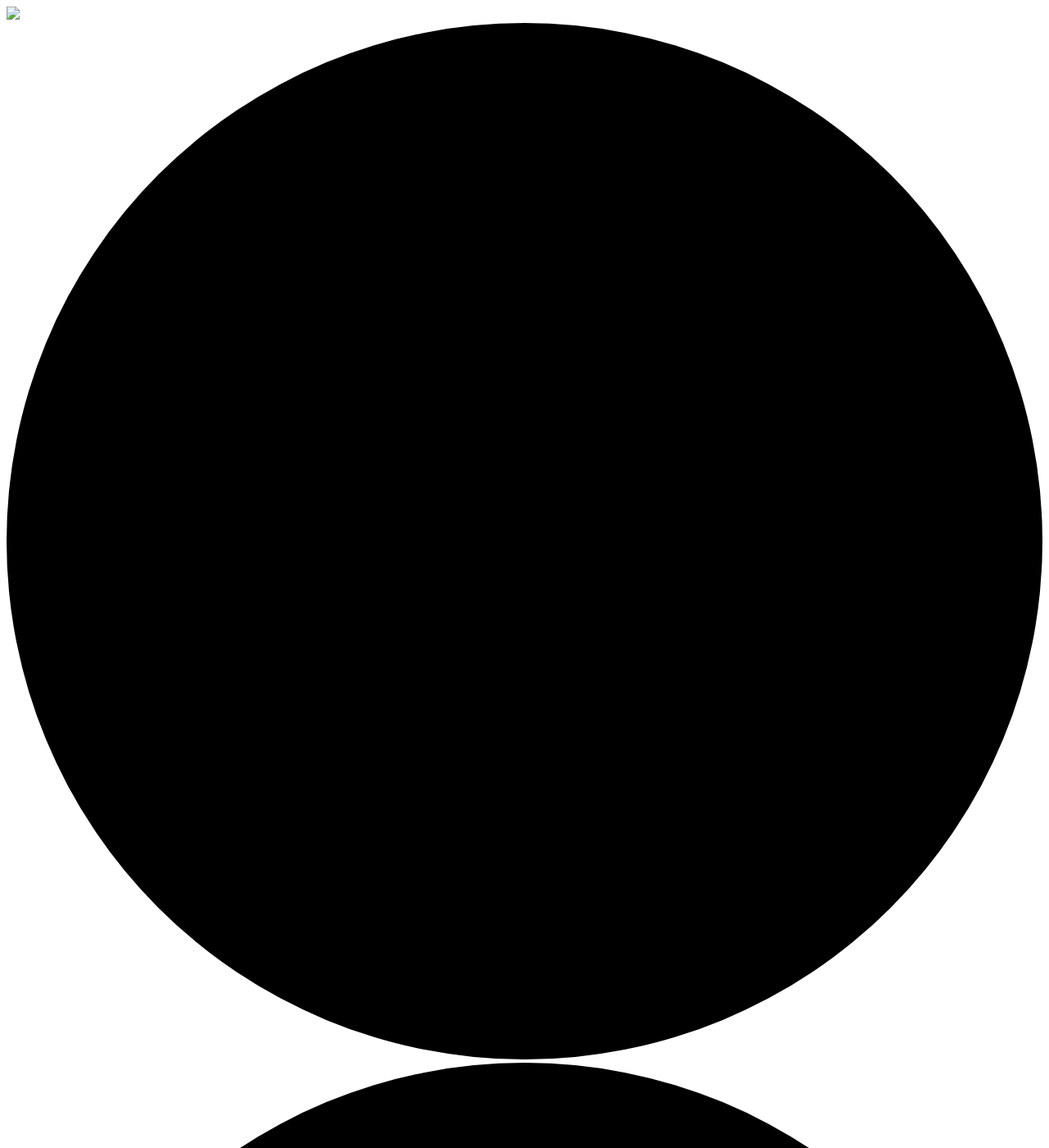
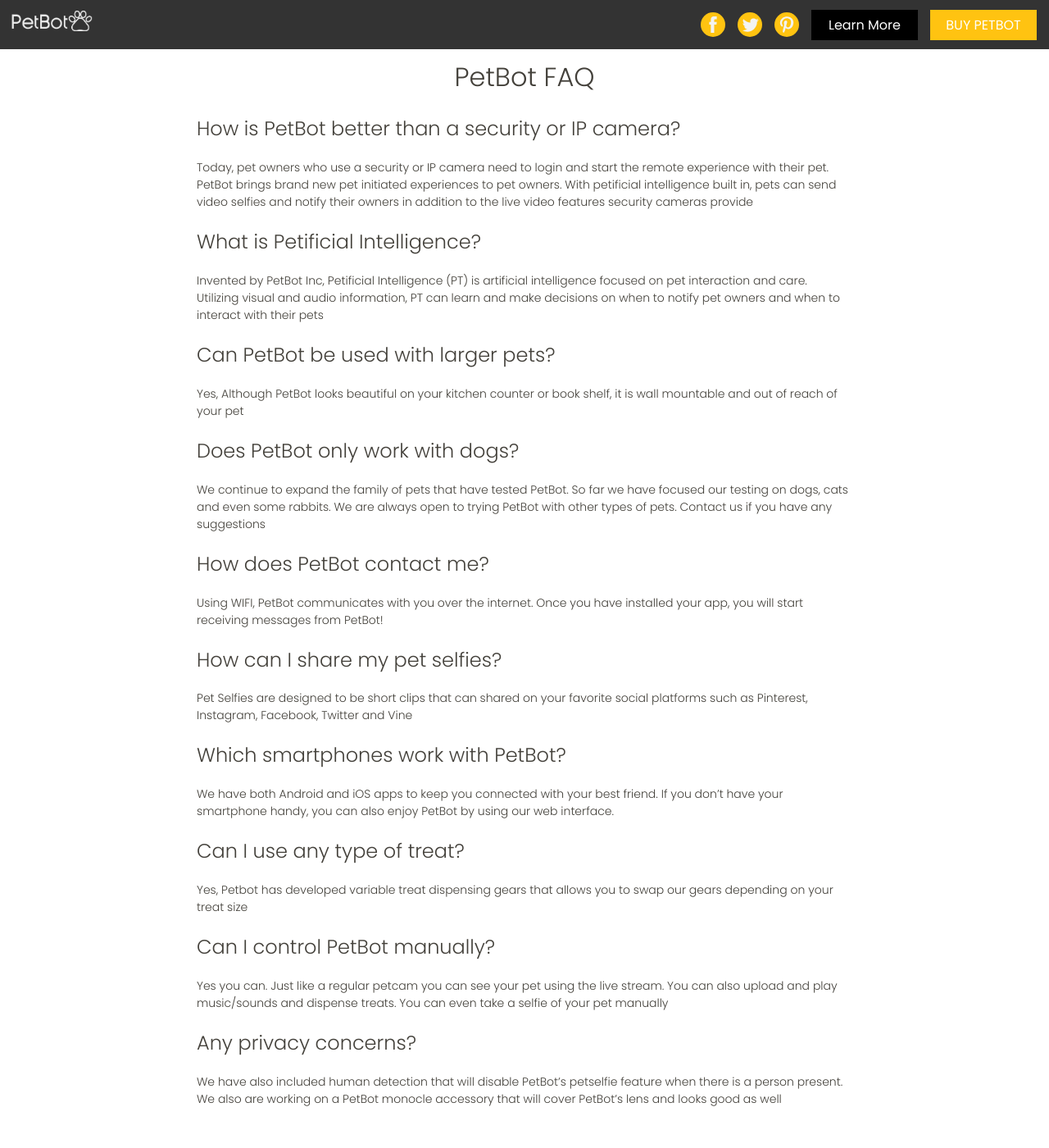
Before and after one commit to jammiemountz/petbot, a Jekyll site: the page built from faq.md, in a window 1280 px wide and 1400 px high. Shown: the whole window at 82% size. Built offline with Jekyll 4.4.1, drawn with Linux system fonts in a browser that asks for light colours; nearby versions of some CDN libraries; library files that are not in the unit come from our copies.

Commit message:
fixing FAQ page

```diff
--- a/_config.yml
+++ b/_config.yml
@@ -7,7 +7,7 @@
 
 # Site settings
 title: PetBot
-email: jmmountz@gmail.com
+email: info@petbot.com
 description: PetBot Smartphone for Pets
 baseurl: "" # the subpath of your site, e.g. /blog
 url: "https://jammiemountz.github.io/petbot/" # the base hostname & protocol for your site
--- a/_includes/head.html
+++ b/_includes/head.html
@@ -8,8 +8,8 @@
   <meta name="description" content="PetBot Smartphone for Pets">
 
   <link href='https://fonts.googleapis.com/css?family=Poppins:400,300,600' rel='stylesheet' type='text/css'>
-  <link rel="stylesheet" href="css/main.css">
-  <link rel="stylesheet" href="css/jquery.fancybox.css">
+  <link rel="stylesheet" href="{{ "/css/main.css" | prepend: site.baseurl }}">
+  <link rel="stylesheet" href="{{ "/css/jquery.fancybox.css" | prepend: site.baseurl }}">
   <link rel="canonical" href="{{ page.url | replace:'index.html','' | prepend: site.baseurl | prepend: site.url }}">
   <!-- <link rel="alternate" type="application/rss+xml" title="{{ site.title }}" href="{{ "/feed.xml" | prepend: site.baseurl | prepend: site.url }}"> -->
 </head>
--- a/_includes/header.html
+++ b/_includes/header.html
@@ -1,6 +1,6 @@
 <header>
   <div class="menu-left">
-    <img class="logo" src="./assets/petbot-logo-light.png" />
+    <img class="logo" src="{{ "/assets/petbot-logo-light.png" | prepend: site.baseurl }}" />
   </div>
   <div class="menu-right">
     {% include social-media.html %}
--- a/_layouts/default.html
+++ b/_layouts/default.html
@@ -7,7 +7,8 @@
 
     {% include header.html %}
 
-    <div class="page-content">
+    <link rel="stylesheet" href="{{ "/css/main.css" | prepend: site.baseurl }}">
+    <div class="{{" page-content" | prepend: page.title}}">
       {{ content }}
     </div>
 
--- a/_sass/_base.scss
+++ b/_sass/_base.scss
@@ -47,6 +47,10 @@
   background-color: #43403a;
 }
 
+.page-content {
+  margin-top: 60px;
+}
+
 /* MOBILE */
 @media only screen and (max-width: 600px) {
   section,
--- a/_sass/_faq.scss
+++ b/_sass/_faq.scss
@@ -0,0 +1,9 @@
+.page-content.FAQ {
+  max-width: 800px;
+  margin: 0 auto;
+  padding: 40px;
+  h1 {
+    margin-top: 30px;
+    text-align: center;
+  }
+}
--- a/_sass/_splash.scss
+++ b/_sass/_splash.scss
@@ -1,7 +1,7 @@
 // SECTION ONE: LARGE IMAGE
 
 .splash {
-  margin-top: 60px;
+  // margin-top: 60px;
   min-height: 300px;
   background-image: url('../assets/petbot1.jpg');
   @media only screen and (max-width: 600px) {
```
Also changed, not shown: assets/facebook-icon-hover.png (deleted), assets/facebook-icon.png (deleted), assets/pets-01.png (deleted), assets/pinterest-icon-hover.png (deleted), assets/pinterest-icon.png (deleted), assets/social-sprite.png (deleted), assets/twitter-icon-hover.png (deleted), assets/twitter-icon.png (deleted), 3 other files.
